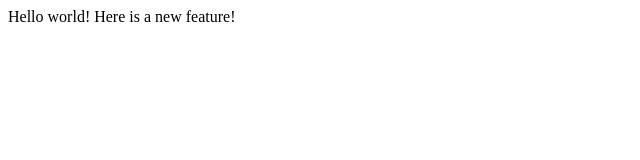
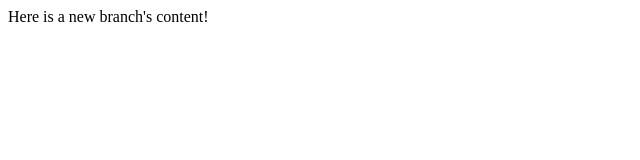
Before and after one commit to Charlesrodrigue/lecture1, a plain HTML site: page index.html in a window 1280 px wide. Shown: the full height of the page, 0-640 px from the left. Drawn offline with Linux system fonts and the light colour scheme.

Commit message:
New branch's content

```diff
--- a/index.html
+++ b/index.html
@@ -6,7 +6,7 @@
 </head>
 
 <body>
-    Hello world! Here is a new feature!
+    Here is a new branch's content!
 </body>
 
 </html>
```
